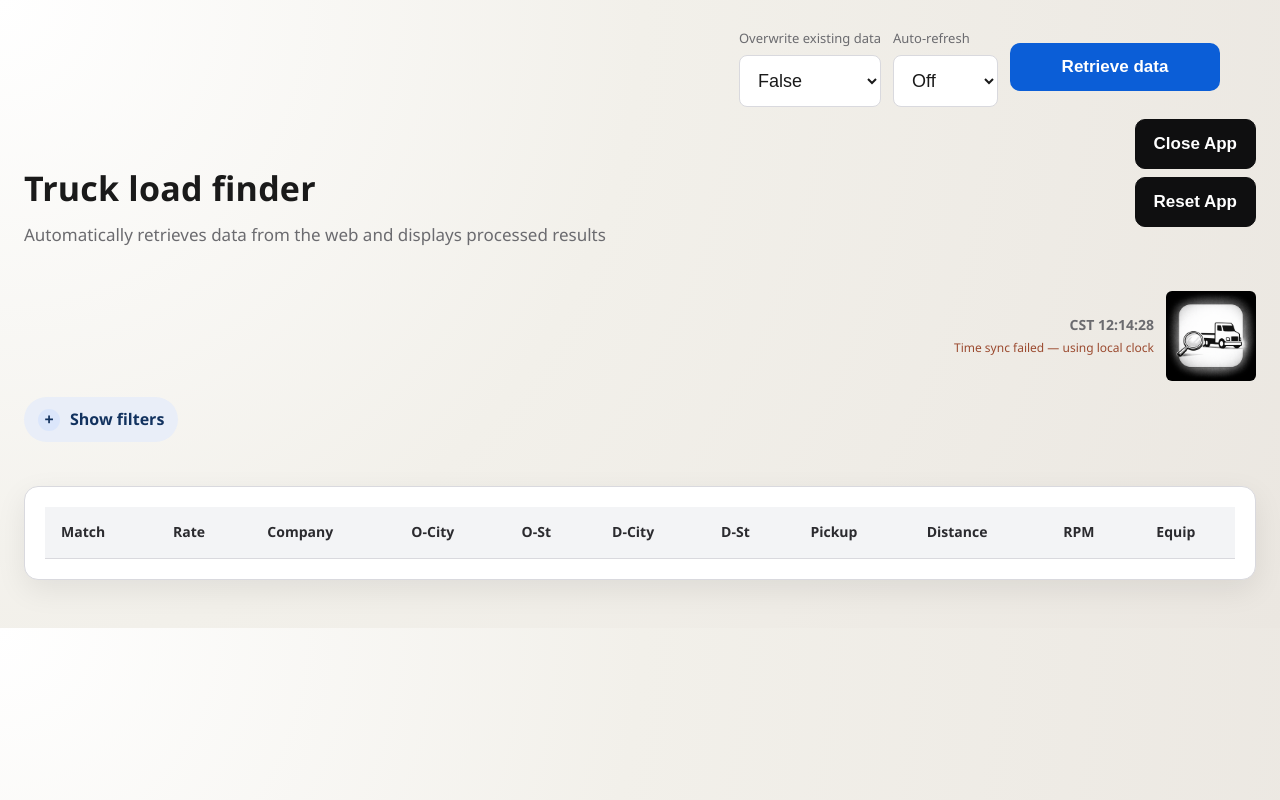
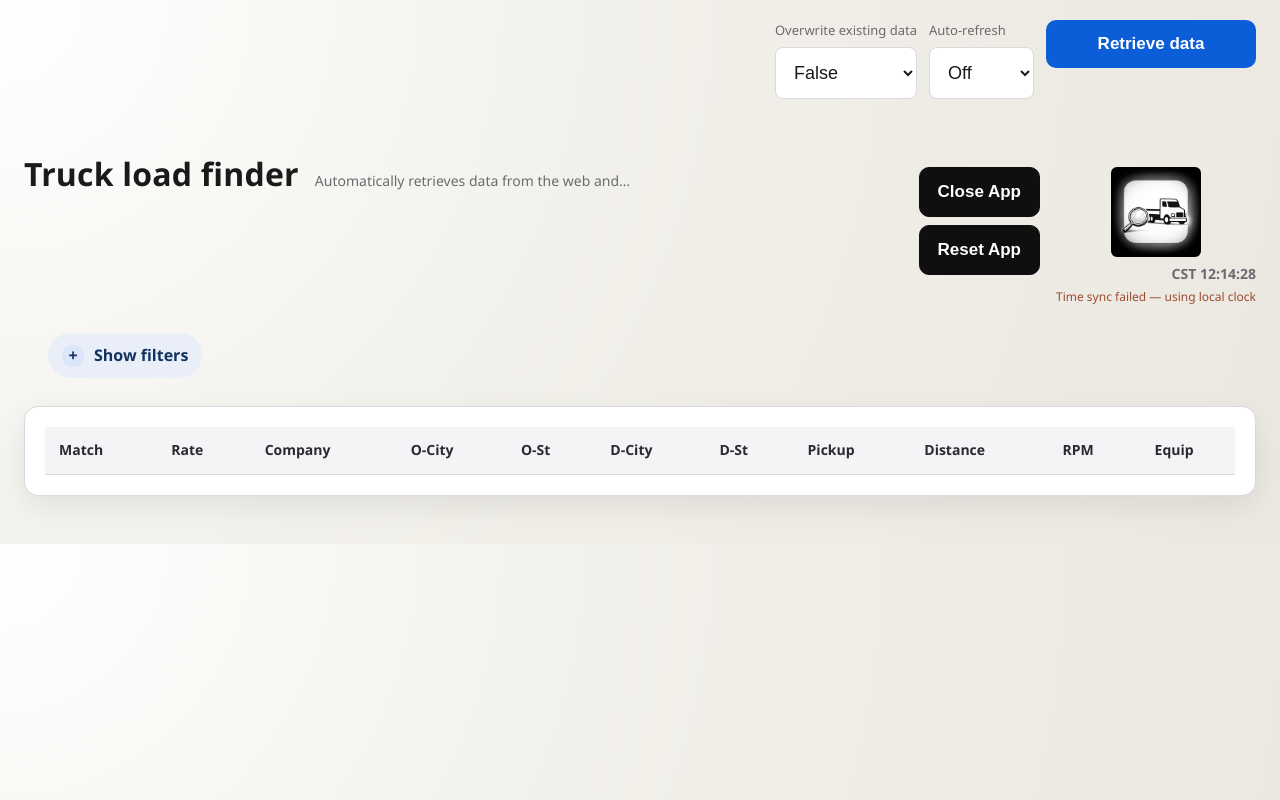
Before and after one commit to k93019/aitruckload, a FastAPI app: page / in a window 1280 px wide. Run offline with FastAPI, Linux system fonts and the light colour scheme; lists and menus that the app fills with data are empty.

Commit message:
feat: tighten header layout for table focus

```diff
--- a/src/templates/index.html
+++ b/src/templates/index.html
@@ -28,7 +28,7 @@
       background: radial-gradient(circle at top left, #ffffff 0%, #f2f0ea 45%, #ebe7e1 100%);
     }
     header {
-      padding: 28px 24px 16px;
+      padding: 20px 24px 12px;
       width: 100%;
       max-width: 100vw;
       margin: 0 auto;
@@ -42,6 +42,31 @@
     }
     .header-main {
       min-width: 240px;
+      flex: 1;
+      display: flex;
+      flex-direction: column;
+      gap: 8px;
+    }
+    .title-row {
+      display: flex;
+      align-items: baseline;
+      gap: 16px;
+      min-width: 0;
+    }
+    .title-row h1 {
+      margin: 0;
+      font-size: 32px;
+      letter-spacing: 0.2px;
+      white-space: nowrap;
+    }
+    .title-row .subtitle {
+      margin: 0 0 0 auto;
+      color: var(--muted);
+      font-size: 14px;
+      white-space: nowrap;
+      overflow: hidden;
+      text-overflow: ellipsis;
+      max-width: 420px;
     }
     .header-actions {
       display: flex;
@@ -54,27 +79,40 @@
     .header-controls {
       display: flex;
       gap: 12px;
-      align-items: center;
+      align-items: flex-start;
       justify-content: flex-end;
       flex-wrap: wrap;
-    }
-    .header-brand {
-      display: flex;
-      align-items: center;
-      gap: 12px;
     }
     .header-right {
       margin-left: auto;
       display: flex;
       flex-direction: column;
-      align-items: flex-end;
+      align-items: flex-start;
       gap: 12px;
+    }
+    .header-right-top {
+      display: flex;
+      align-items: flex-start;
+      gap: 16px;
     }
     .header-buttons {
       display: flex;
       flex-direction: column;
       align-items: flex-end;
       gap: 8px;
+    }
+    .header-brand {
+      display: flex;
+      flex-direction: column;
+      align-items: center;
+      gap: 6px;
+    }
+    .status-stack {
+      display: flex;
+      flex-direction: column;
+      gap: 4px;
+      min-width: 280px;
+      flex-basis: 100%;
     }
     .time-stack {
       display: flex;
@@ -113,24 +151,14 @@
       border-radius: 6px;
       object-fit: contain;
     }
-    h1 {
-      margin: 0 0 6px;
-      font-size: 34px;
-      letter-spacing: 0.2px;
-    }
-    p.subtitle {
-      margin: 0;
-      color: var(--muted);
-      font-size: 17px;
-    }
     .filters {
-      padding: 0 24px 24px;
+      padding: 0 24px 12px;
       width: 100%;
       max-width: 100vw;
-      margin: 0 auto 8px;
+      margin: 6px auto 4px;
     }
     .filters-collapsible {
-      margin: 0 0 12px;
+      margin: 0;
     }
     .filters-collapsible summary {
       list-style: none;
@@ -308,7 +336,7 @@
     }
     th, td {
       border-bottom: 1px solid var(--border);
-      padding: 14px 16px;
+      padding: 12px 14px;
       text-align: left;
       white-space: nowrap;
     }
@@ -341,6 +369,8 @@
     @media (max-width: 980px) {
       .header-actions { justify-content: flex-start; }
       .header-actions .status { text-align: left; }
+      .title-row { flex-wrap: wrap; }
+      .title-row .subtitle { margin-left: 0; max-width: 100%; }
       .controls { grid-template-columns: repeat(2, minmax(160px, 1fr)); }
     }
     @media (max-width: 640px) {
@@ -352,8 +382,10 @@
   <header>
     <div class="header-inner">
       <div class="header-main">
+        <div class="title-row">
           <h1>Truck load finder</h1>
           <p class="subtitle">Automatically retrieves data from the web and displays processed results</p>
+        </div>
       </div>
       <div class="header-actions">
         <div class="header-controls">
@@ -372,11 +404,14 @@
             </select>
           </label>
           <button id="btn-scrape">Retrieve data</button>
+          <div class="status-stack">
             <div class="auto-refresh-status" id="auto-refresh-status"></div>
             <div class="status" id="status-scrape"></div>
             <div class="status" id="status-results"></div>
           </div>
+        </div>
         <div class="header-right">
+          <div class="header-right-top">
             <div class="header-buttons">
               <button id="btn-close" class="button-dark">Close App</button>
               <button id="btn-reset" class="button-dark">Reset App</button>
@@ -384,17 +419,16 @@
               <div class="status" id="status-reset"></div>
             </div>
             <div class="header-brand">
+              <img class="brand-icon" src="/favicon.ico" alt="Truck load finder" />
               <div class="time-stack">
                 <div id="cst-time" class="time-display">CT --:--:--</div>
                 <div id="time-warning" class="time-warning"></div>
               </div>
-            <img class="brand-icon" src="/favicon.ico" alt="Truck load finder" />
             </div>
           </div>
         </div>
       </div>
-  </header>
-
+    </div>
     <div class="filters">
       <details class="filters-collapsible">
         <summary>Show filters</summary>
@@ -557,6 +591,7 @@
         </section>
       </details>
     </div>
+  </header>
 
   <div class="results">
     <section>
```
Also changed, not shown: 1 other file. Lines whose indentation alone changed are shown as unchanged.
